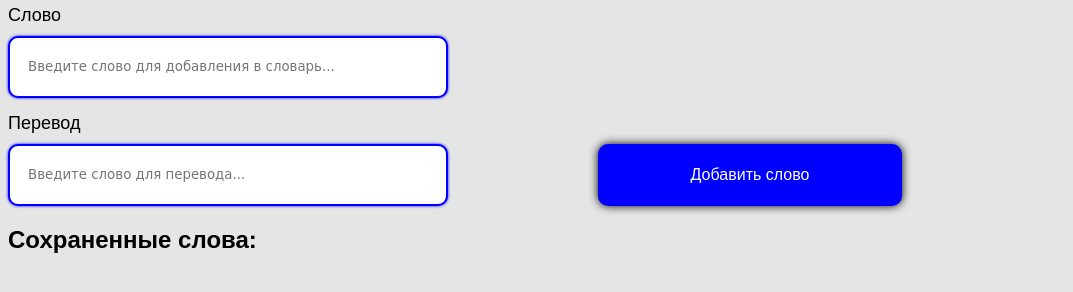
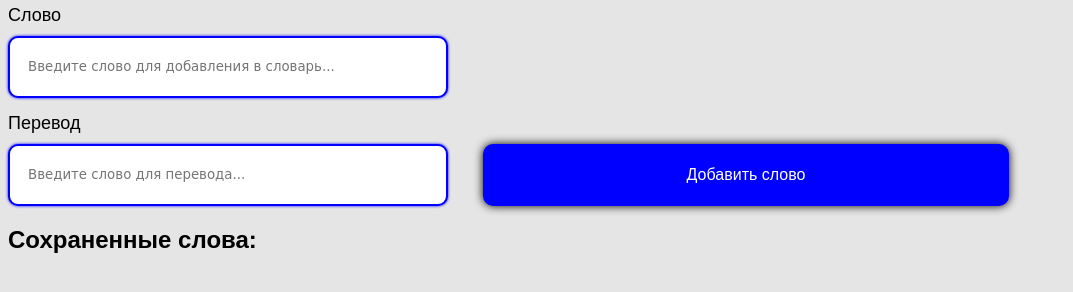
Before and after one commit to georgij1/Learnenglish.com, a plain HTML site: page index.html in a window 1280 px wide. Shown: the part 84-376 px from the top of the page, without its empty margins (0-1073 px from the left). Drawn offline with Linux system fonts and the light colour scheme.

```diff
--- a/css/main.css
+++ b/css/main.css
@@ -194,6 +194,10 @@ input {
   .flex {
     display: flex;
     justify-content: flex-start;
-    gap: 150px;
+    gap: 35px;
+  }
+
+  #add-word-btn {
+    width: 526px;
   }
 }
```
